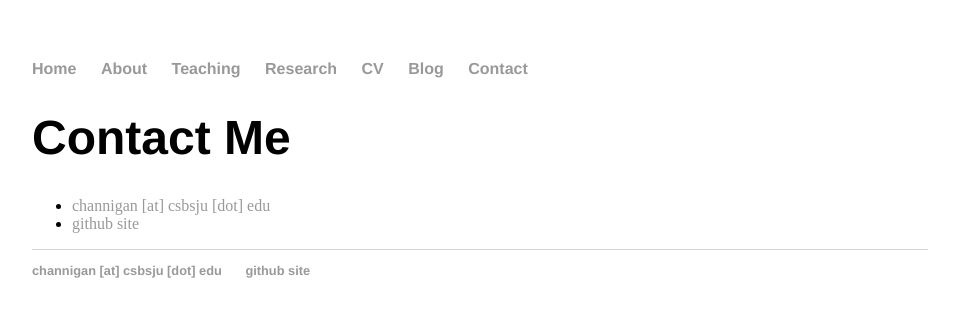
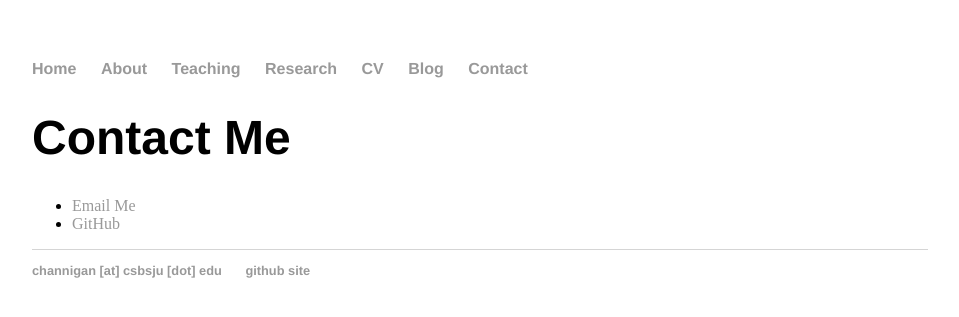
Before and after one commit to colinhannigan/colinhannigan.github.io, a Jekyll site: the page built from contact/index.html, in a window 1280 px wide. Shown: the top 317 px of the page, without its empty margins (160-1119 px from the left). Built offline with Jekyll 4.4.1, drawn with Linux system fonts in a browser that asks for light colours.

Commit message:
Update index.html

```diff
--- a/contact/index.html
+++ b/contact/index.html
@@ -6,6 +6,6 @@ title: Contact Colin Hannigan
 	<h1>Contact Me</h1>
 </div><!-- /.blurb -->
   <ul>
-    <li><a href="mailto:channigan001@csbsju.edu">channigan [at] csbsju [dot] edu</a></li>
-    <li><a href="https://github.com/colinhannigan">github site</a></li>
+    <li><a href="mailto:channigan001@csbsju.edu">Email Me</a></li>
+    <li><a href="https://github.com/colinhannigan">GitHub</a></li>
   </ul>
```
